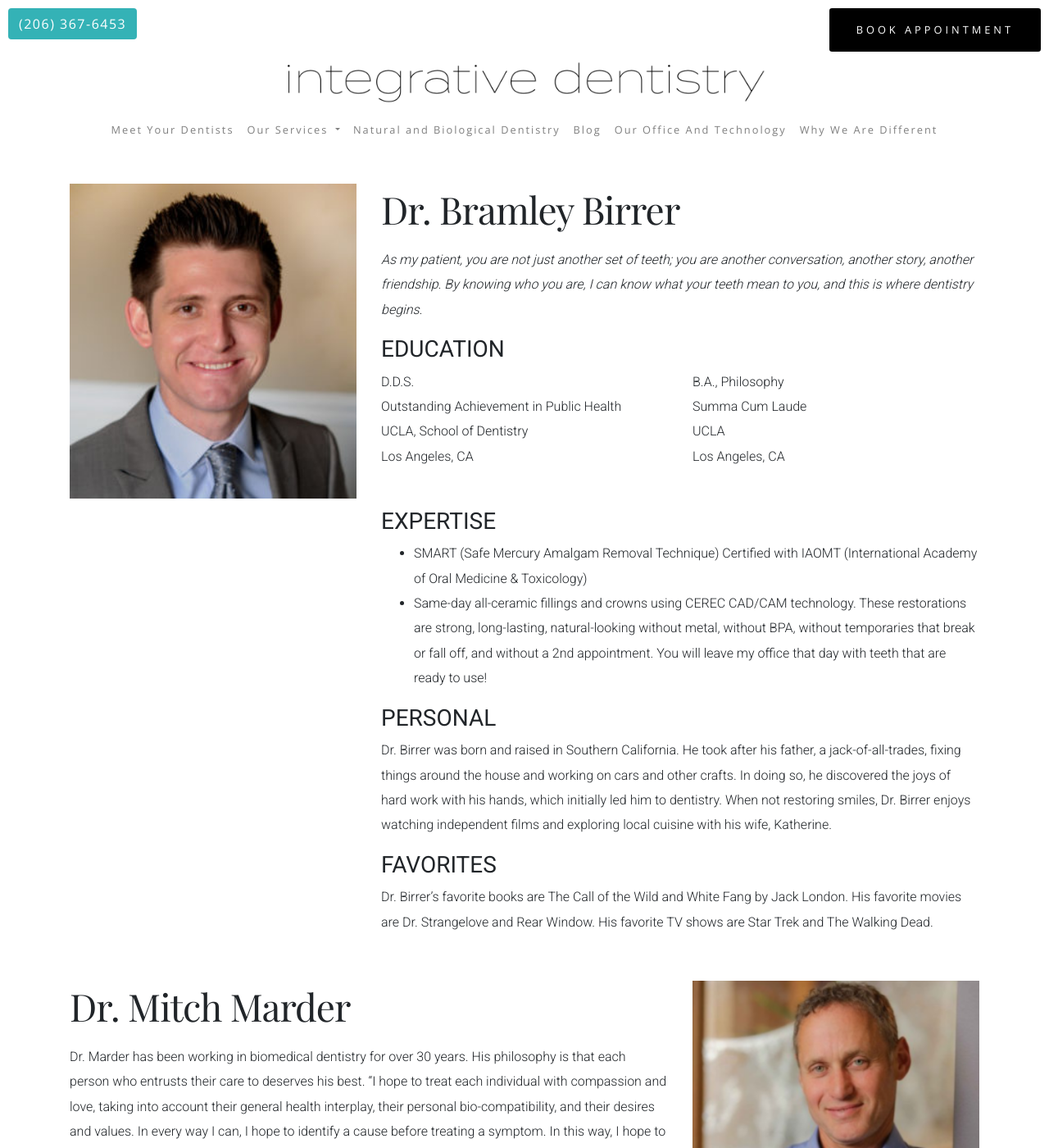
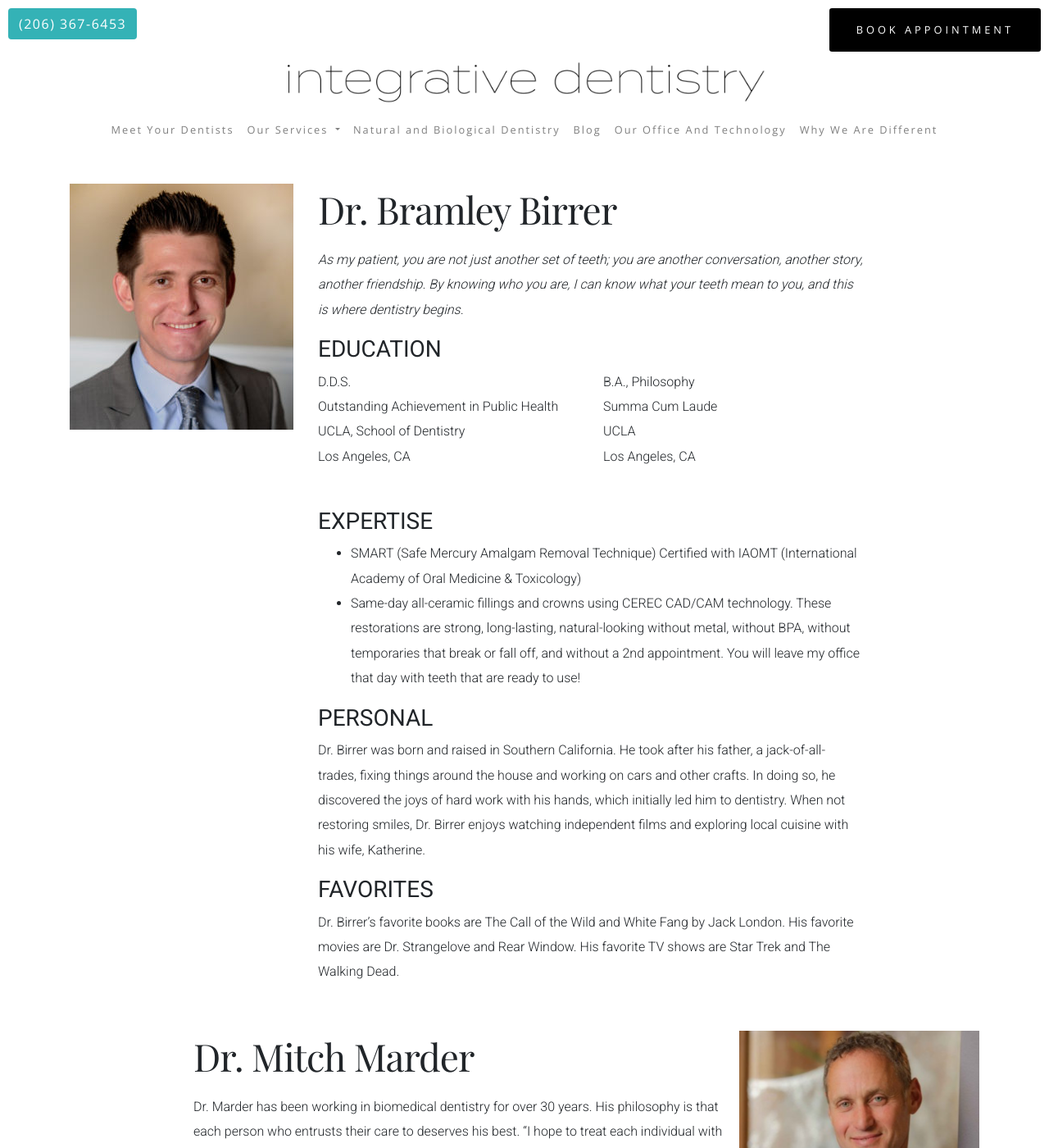
Before and after one commit to Karynvo/integrativejekyll, a Jekyll site: the page built from about.html, in a window 1280 px wide and 1400 px high. Shown: the whole window at 82% size. Built offline with Jekyll 4.4.1, drawn with Linux system fonts in a browser that asks for light colours.

Commit message:
core logic for doctor formatting

```diff
--- a/_includes/doctor-right.html
+++ /dev/null
@@ -1,9 +0,0 @@
-<div class="row doctor-wrapper">
-  <div class="col-md-12 col-lg-8 doctor-body">
-    <h1 class="doctor-title">Dr. {{ doctor.firstname }} {{ doctor.lastname }}</h1>
-    <p>{{ doctor.content }}</p>
-  </div>
-  <div class="col-md-12 col-lg-4 doctor-image-wrapper">
-    <img class="doctor-image" src="/assets/images/{{ doctor.image }}"  alt="Dr. {{ doctor.firstname }} {{ doctor.lastname }}" title="Dr. {{ doctor.firstname }} {{ doctor.lastname }}"/>
-  </div>
-</div>
--- a/_includes/doctor-left.html
+++ b/_includes/doctor.html
@@ -1,8 +1,8 @@
-<div class="row doctor-wrapper">
-  <div class="col-md-12 col-lg-4 doctor-image-wrapper">
+<div class="doctor-wrapper d-flex flex-column">
+  <div class="doctor-image-wrapper">
     <img class="doctor-image" src="/assets/images/{{ doctor.image }}" alt="Dr. {{ doctor.firstname }} {{ doctor.lastname }}" title="Dr. {{ doctor.firstname }} {{ doctor.lastname }}"/>
   </div>
-  <div class="col-md-12 col-lg-8 doctor-body">
+  <div class="doctor-body">
     <h1 class="doctor-title">Dr. {{ doctor.firstname }} {{ doctor.lastname }}</h1>
     <p>{{ doctor.content }}</p>
   </div>
--- a/about.html
+++ b/about.html
@@ -7,14 +7,9 @@ redirect_from:
     - /about-us/natural-dentist-seattle-team
 ---
 
-<div class="container">
+<div class="container about-wrapper">
     {% assign sorted_doctors = site.doctors | sort:"order" %}
     {% for doctor in sorted_doctors %}
-        {% assign remainder = forloop.index | modulo: 2 %}
-        {% if remainder == 0 %}
-            {% include doctor-right.html %}
-        {% else %}
-            {% include doctor-left.html %}
-        {% endif %}
+        {% include doctor.html %}
     {% endfor %}
 </div>
--- a/assets/css/index.css
+++ b/assets/css/index.css
@@ -561,6 +561,8 @@ a:hover {
     font-family: 'Roboto', sans-serif;
     font-weight: 300;
     line-height: 1.9;
+    margin-left: 30px;
+    width: 60%;
 }
 
 .doctor-image {
--- a/assets/js/index.js
+++ b/assets/js/index.js
@@ -7,6 +7,9 @@ jQuery(document).ready(function ($) {
   $('.navbar-close').on('click',function() {
     $('#navbarSupportedContent').removeClass('show');
   });
+
+  $( ".about-wrapper div.doctor-wrapper:even").addClass('flex-lg-row');
+  $( ".about-wrapper div.doctor-wrapper:odd").addClass('flex-lg-row-reverse');
 
   $('.contact-footer-info').on('click',function() {
     $('.contact-footer').toggleClass('bar-active');
```
